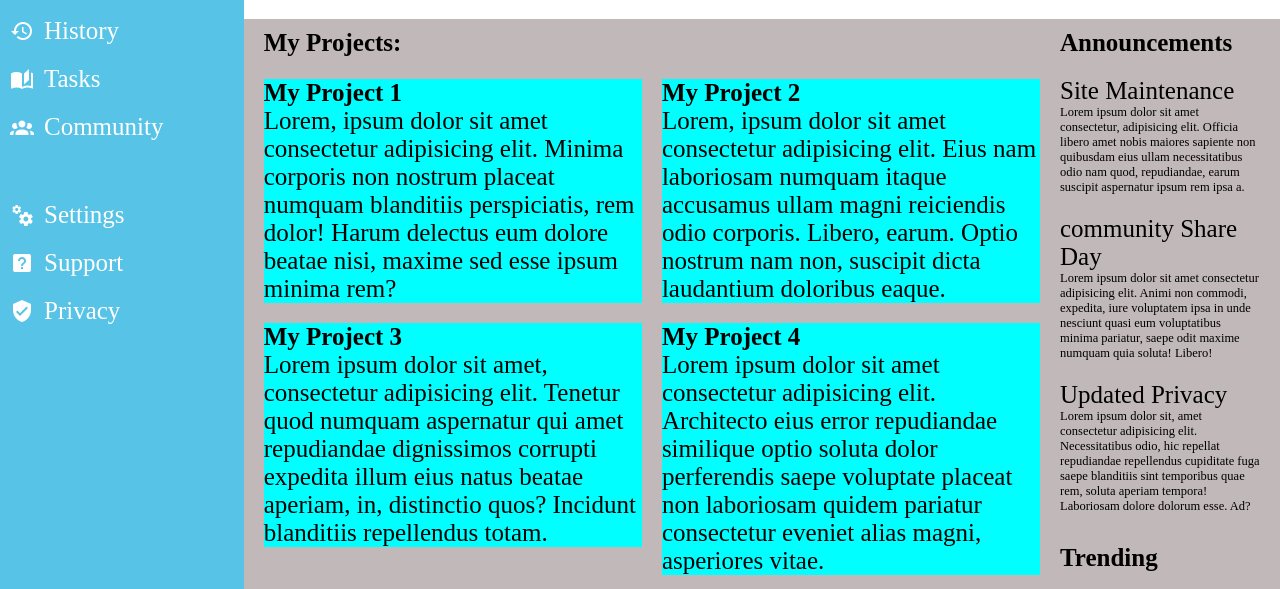
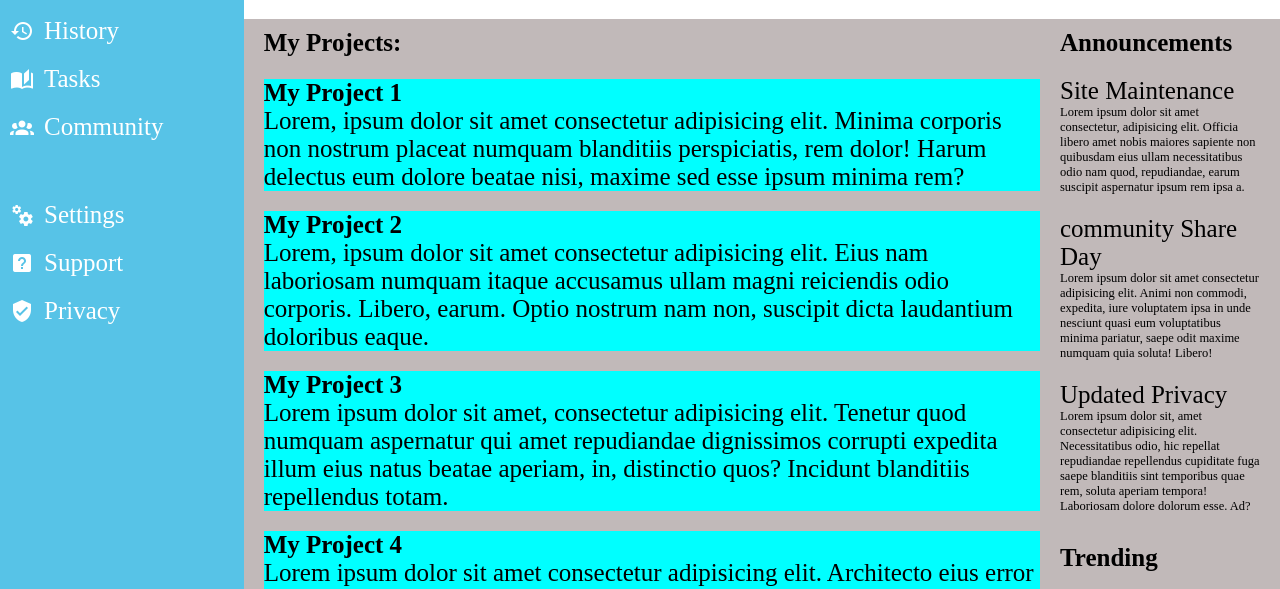
Before and after one commit to HBishop123/project-dashboard, a plain HTML site: page index.html in a window 1280 px wide. Shown: the part 211-800 px from the top of the page. Drawn offline with Linux system fonts and the light colour scheme.

Commit message:
changed min-max to auto

```diff
--- a/styles.css
+++ b/styles.css
@@ -159,7 +159,7 @@
     display: grid;
     grid-column: 1 / 2;
     grid-row: 1 / 2 ;
-    grid-template-columns: repeat(auto-fit, minmax(250px, 1fr));
+    grid-template-columns: repeat(auto-fit, minmax(450px, auto));
     gap: 20px;
     padding-left: 20px;
     padding-right: 20px;
```
